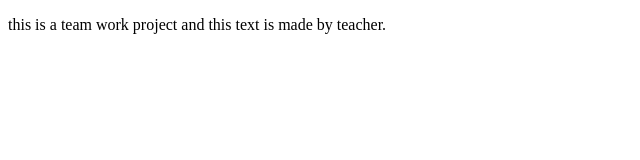
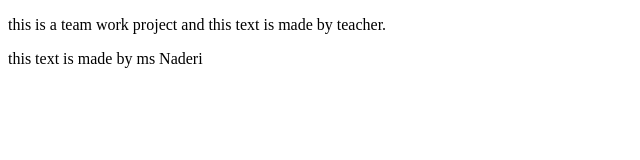
Before and after one commit to horexAsTeacher/team-work, a plain HTML site: page index.html in a window 1280 px wide. Shown: the whole page, without its empty margins (0-640 px from the left). Drawn offline with Linux system fonts and the light colour scheme.

Commit message:
i have finished my task

```diff
--- a/index.html
+++ b/index.html
@@ -7,5 +7,6 @@
   </head>
   <body>
     <p>this is a team work project and this text is made by teacher.</p>
+    <p>this text is made by ms Naderi</p>
   </body>
 </html>
```
